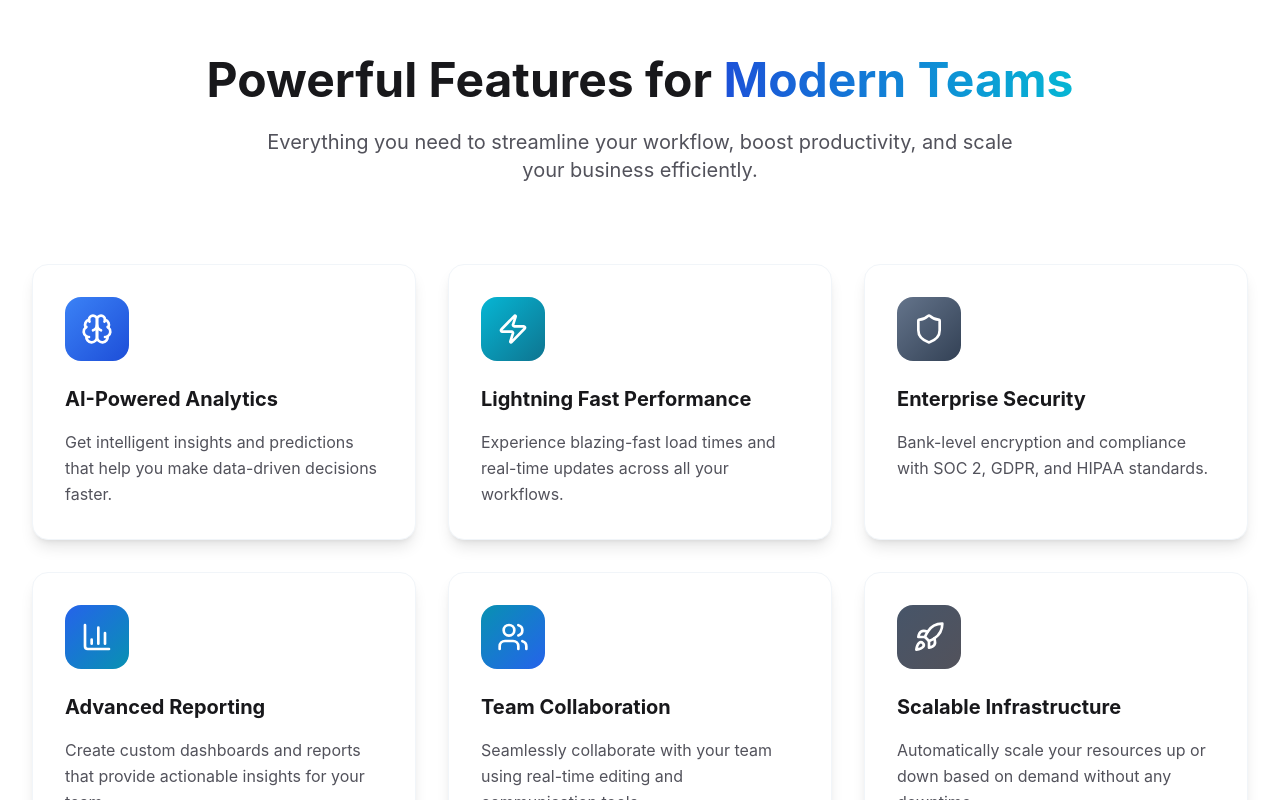
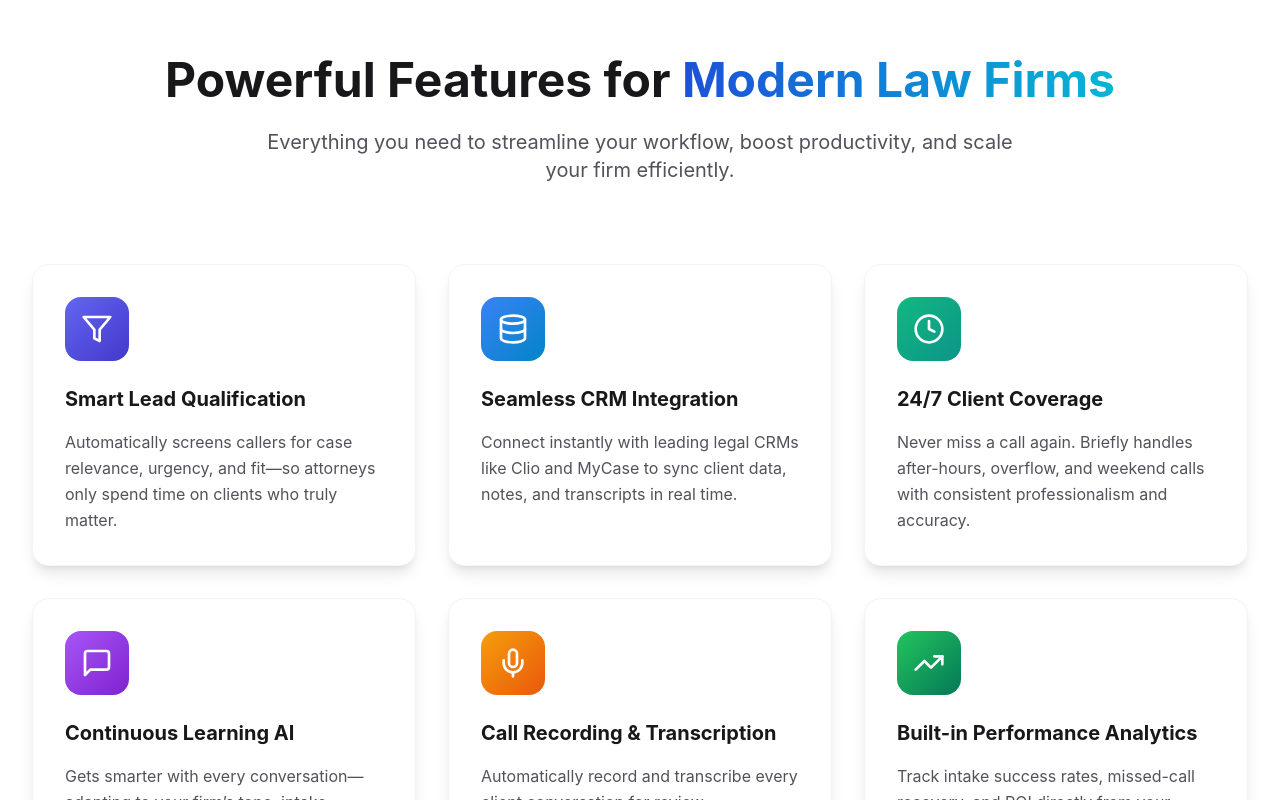
Before and after one commit to hridayunadkat/briefly-site, a React (Vite) app: page /#/ in a window 1280 px wide. Shown: the part 840-1640 px from the top of the page. Built offline with nearby package versions, Linux system fonts and the light colour scheme; a web font is replaced by a local one; what @radix-ui/themes would draw is missing.

Commit message:
features updated

```diff
--- a/src/components/Features.jsx
+++ b/src/components/Features.jsx
@@ -1,44 +1,50 @@
 import React from 'react';
     import { motion } from 'framer-motion';
-    import { Zap, Shield, BarChart3, Users, Rocket, Brain } from 'lucide-react';
+    import { Filter, Database, Clock, MessageSquare, Mic, TrendingUp } from 'lucide-react';
 
     const Features = () => {
       const features = [
         {
-          icon: Brain,
-          title: 'AI-Powered Analytics',
-          description: 'Get intelligent insights and predictions that help you make data-driven decisions faster.',
-          color: 'from-blue-500 to-blue-700'
+          icon: Filter,
+          title: 'Smart Lead Qualification',
+          description:
+            'Automatically screens callers for case relevance, urgency, and fit—so attorneys only spend time on clients who truly matter.',
+          color: 'from-indigo-500 to-indigo-700'
         },
         {
-          icon: Zap,
-          title: 'Lightning Fast Performance',
-          description: 'Experience blazing-fast load times and real-time updates across all your workflows.',
-          color: 'from-cyan-500 to-cyan-700'
+          icon: Database,
+          title: 'Seamless CRM Integration',
+          description:
+            'Connect instantly with leading legal CRMs like Clio and MyCase to sync client data, notes, and transcripts in real time.',
+          color: 'from-blue-500 to-sky-600'
         },
         {
-          icon: Shield,
-          title: 'Enterprise Security',
-          description: 'Bank-level encryption and compliance with SOC 2, GDPR, and HIPAA standards.',
-          color: 'from-slate-500 to-slate-700'
+          icon: Clock,
+          title: '24/7 Client Coverage',
+          description:
+            'Never miss a call again. Briefly handles after-hours, overflow, and weekend calls with consistent professionalism and accuracy.',
+          color: 'from-emerald-500 to-teal-600'
         },
         {
-          icon: BarChart3,
-          title: 'Advanced Reporting',
-          description: 'Create custom dashboards and reports that provide actionable insights for your team.',
-          color: 'from-blue-600 to-cyan-600'
+          icon: MessageSquare,
+          title: 'Continuous Learning AI',
+          description:
+            'Gets smarter with every conversation—adapting to your firm’s tone, intake preferences, and client needs over time.',
+          color: 'from-purple-500 to-purple-700'
         },
         {
-          icon: Users,
-          title: 'Team Collaboration',
-          description: 'Seamlessly collaborate with your team using real-time editing and communication tools.',
-          color: 'from-cyan-600 to-blue-600'
+          icon: Mic,
+          title: 'Call Recording & Transcription',
+          description:
+            'Automatically record and transcribe every client conversation for review, compliance, and training—all securely stored in your CRM.',
+          color: 'from-amber-500 to-orange-600'
         },
         {
-          icon: Rocket,
-          title: 'Scalable Infrastructure',
-          description: 'Automatically scale your resources up or down based on demand without any downtime.',
-          color: 'from-slate-600 to-zinc-600'
+          icon: TrendingUp,
+          title: 'Built-in Performance Analytics',
+          description:
+            'Track intake success rates, missed-call recovery, and ROI directly from your dashboard to make smarter operational decisions.',
+          color: 'from-green-500 to-emerald-700'
         }
       ];
 
@@ -76,10 +82,10 @@ import React from 'react';
             >
               <h2 className="text-4xl md:text-5xl font-bold text-zinc-900 mb-6">
                 Powerful Features for
-                <span className="bg-gradient-to-r from-blue-700 to-cyan-500 bg-clip-text text-transparent"> Modern Teams</span>
+                <span className="bg-gradient-to-r from-blue-700 to-cyan-500 bg-clip-text text-transparent"> Modern Law Firms</span>
               </h2>
               <p className="text-xl text-zinc-600 max-w-3xl mx-auto">
-                Everything you need to streamline your workflow, boost productivity, and scale your business efficiently.
+                Everything you need to streamline your workflow, boost productivity, and scale your firm efficiently.
               </p>
             </motion.div>
 
```
